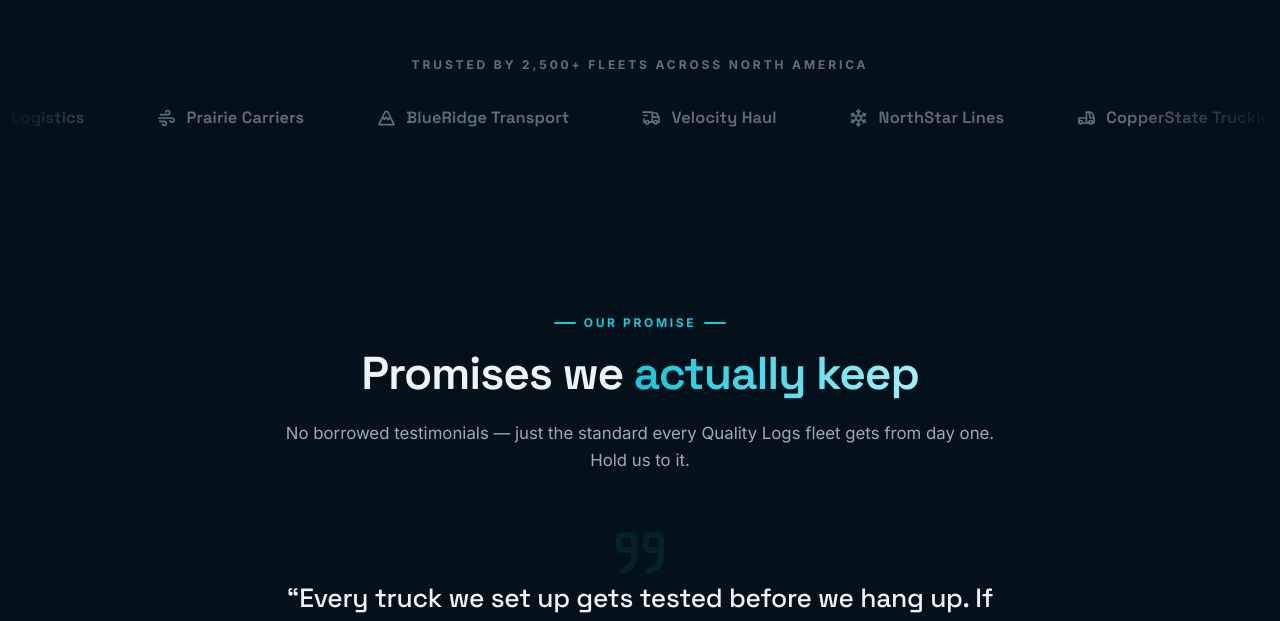
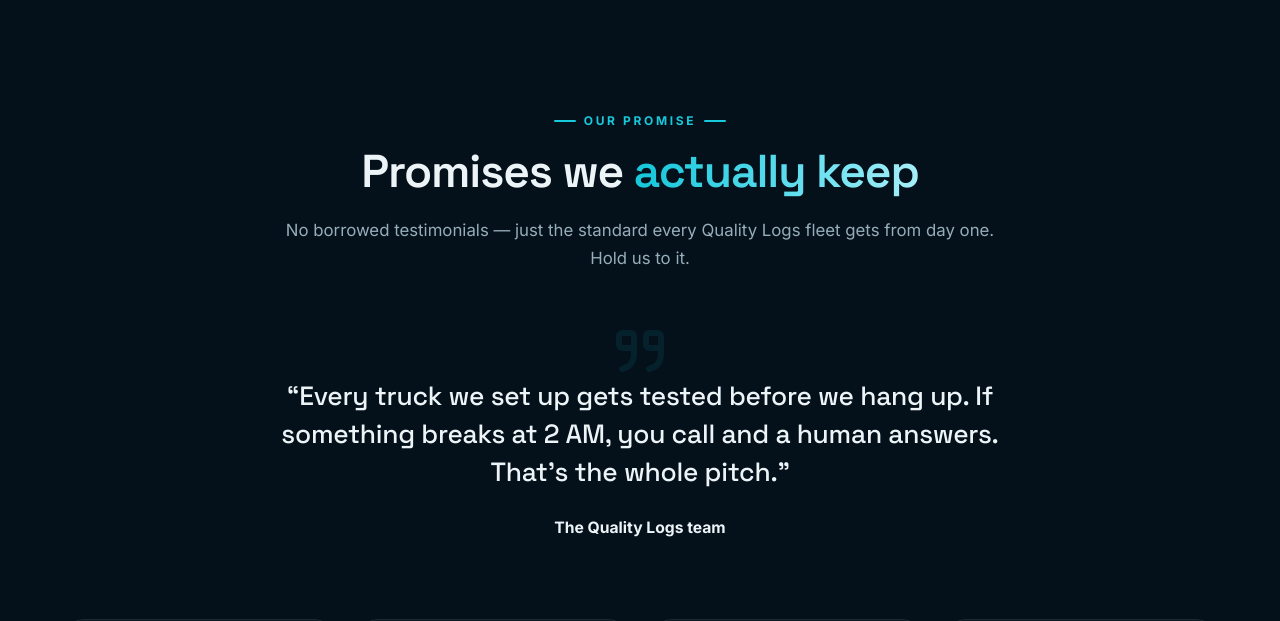
Before and after one commit to Damandeep-S/qualitylogs-website, a React (Vite) app: page / in a window 1280 px wide. Shown: the part 2150-2771 px from the top of the page. Built offline with nearby package versions, Linux system fonts and the light colour scheme.

Commit message:
updated company marquee

```diff
--- a/src/components/sections/TrustMarquee.jsx
+++ /dev/null
@@ -1,96 +0,0 @@
-import Box from '@mui/material/Box';
-import {
-  TbBuildingWarehouse,
-  TbMountain,
-  TbRoad,
-  TbSnowflake,
-  TbSunrise,
-  TbTir,
-  TbTruckDelivery,
-  TbWind,
-} from 'react-icons/tb';
-import Reveal from '../common/Reveal';
-
-const FLEETS = [
-  { name: 'Skyline Freight', icon: TbSunrise },
-  { name: 'IronRoad Logistics', icon: TbRoad },
-  { name: 'Prairie Carriers', icon: TbWind },
-  { name: 'BlueRidge Transport', icon: TbMountain },
-  { name: 'Velocity Haul', icon: TbTruckDelivery },
-  { name: 'NorthStar Lines', icon: TbSnowflake },
-  { name: 'CopperState Trucking', icon: TbTir },
-  { name: 'Summit Express', icon: TbBuildingWarehouse },
-];
-
-export default function TrustMarquee() {
-  const row = [...FLEETS, ...FLEETS];
-
-  return (
-    <Box component="section" sx={{ py: { xs: 6, md: 8 } }}>
-      <Reveal>
-        <Box
-          sx={{
-            textAlign: 'center',
-            fontSize: 12,
-            fontWeight: 700,
-            letterSpacing: '0.24em',
-            textTransform: 'uppercase',
-            color: 'var(--ink-3)',
-            px: 2,
-          }}
-        >
-          Trusted by 2,500+ fleets across North America
-        </Box>
-      </Reveal>
-
-      <Reveal delay={0.15}>
-        <Box
-          sx={{
-            mt: 4,
-            overflow: 'hidden',
-            maskImage: 'linear-gradient(90deg, transparent, black 12%, black 88%, transparent)',
-            WebkitMaskImage:
-              'linear-gradient(90deg, transparent, black 12%, black 88%, transparent)',
-          }}
-        >
-          <Box
-            sx={{
-              display: 'flex',
-              width: 'max-content',
-              animation: 'marqueeX 36s linear infinite',
-              '&:hover': { animationPlayState: 'paused' },
-            }}
-          >
-            {row.map((fleet, i) => (
-              <Box
-                key={`${fleet.name}-${i}`}
-                sx={{
-                  display: 'flex',
-                  alignItems: 'center',
-                  gap: 1.25,
-                  px: { xs: 3, md: 4.5 },
-                  color: 'var(--ink-3)',
-                  whiteSpace: 'nowrap',
-                  transition: 'color 0.25s ease',
-                  '&:hover': { color: 'var(--ink-1)' },
-                }}
-              >
-                <fleet.icon size={20} />
-                <Box
-                  sx={{
-                    fontFamily: 'var(--font-display)',
-                    fontWeight: 600,
-                    fontSize: '1.02rem',
-                    letterSpacing: '0.01em',
-                  }}
-                >
-                  {fleet.name}
-                </Box>
-              </Box>
-            ))}
-          </Box>
-        </Box>
-      </Reveal>
-    </Box>
-  );
-}
--- a/src/index.css
+++ b/src/index.css
@@ -231,16 +231,6 @@
   animation: routeFlow 3.2s linear infinite;
 }
 
-/* Infinite logo marquee */
-@keyframes marqueeX {
-  from {
-    transform: translateX(0);
-  }
-  to {
-    transform: translateX(-50%);
-  }
-}
-
 @media (prefers-reduced-motion: reduce) {
   html {
     scroll-behavior: auto;
--- a/src/pages/Home.jsx
+++ b/src/pages/Home.jsx
@@ -1,6 +1,5 @@
 import Hero from '../components/sections/hero/Hero';
 import Services from '../components/sections/Services';
-import TrustMarquee from '../components/sections/TrustMarquee';
 import Commitments from '../components/sections/Commitments';
 import Faq from '../components/sections/Faq';
 import CtaBanner from '../components/sections/CtaBanner';
@@ -10,7 +9,6 @@
     <>
       <Hero />
       <Services />
-      <TrustMarquee />
       <Commitments />
       <Faq />
       <CtaBanner />
```
